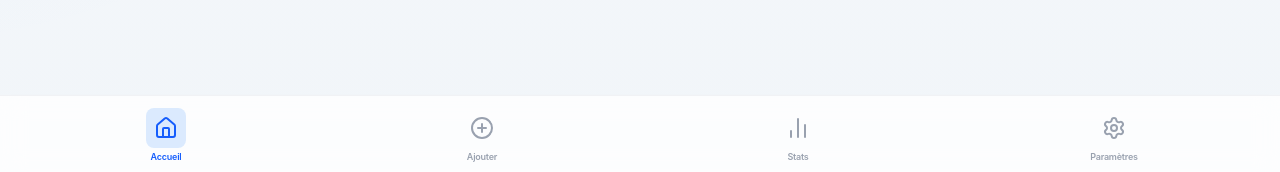
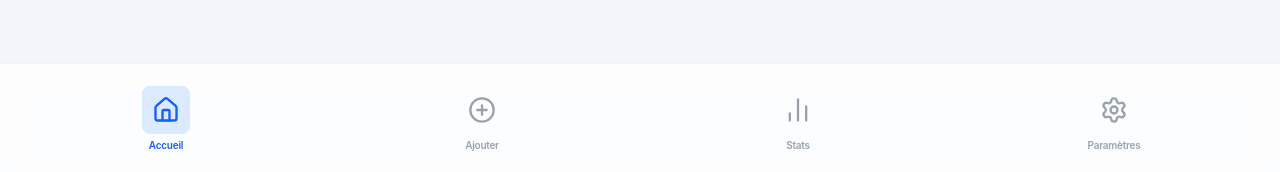
Before and after one commit to siyavash-momeni/tracker, a Next.js app: page / in a window 1280 px wide. Shown: the part 625-797 px from the top of the page. Built offline with nearby package versions, Linux system fonts and the light colour scheme; no server answers.

Commit message:
feat : amelioration suite au commentaire

```diff
--- a/app/api/habits/route.ts
+++ b/app/api/habits/route.ts
@@ -20,6 +20,7 @@ export async function GET() {
       create: {
         clerkId: userId,
         email: `user-${userId}@temp.com`,
+        dailyPushEnabled: false,
       },
     });
 
--- a/app/api/settings/route.ts
+++ b/app/api/settings/route.ts
@@ -20,6 +20,7 @@ export async function GET() {
       create: {
         clerkId: userId,
         email: `user-${userId}@temp.com`,
+        dailyPushEnabled: false,
       },
       select: {
         email: true,
--- a/app/api/webhook/route.ts
+++ b/app/api/webhook/route.ts
@@ -41,7 +41,7 @@ export async function POST(req: NextRequest) {
           await prisma.user.upsert({
             where: { clerkId: data.id },
             update: { email },
-            create: { clerkId: data.id, email },
+            create: { clerkId: data.id, email, dailyPushEnabled: false },
           });
           break;
 
--- a/app/layout.tsx
+++ b/app/layout.tsx
@@ -7,7 +7,16 @@ import Link from 'next/link';
 import { usePathname } from 'next/navigation';
 
 export default function RootLayout({ children }: { children: React.ReactNode }) {
+  return (
+    <ClerkProvider>
+      <AppShell>{children}</AppShell>
+    </ClerkProvider>
+  );
+}
+
+function AppShell({ children }: { children: React.ReactNode }) {
   const pathname = usePathname();
+
 
   const isActive = (path: string) => {
     if (path === '/' && pathname === '/') return true;
@@ -16,8 +25,7 @@ export default function RootLayout({ children }: { children: React.ReactNode })
   };
 
   return (
-    <ClerkProvider>
-      <html lang="fr">
+    <html lang="fr" suppressHydrationWarning>
       <head>
         <link rel="manifest" href="/manifest.webmanifest" />
         <meta name="theme-color" content="#2563eb" />
@@ -59,23 +67,24 @@ export default function RootLayout({ children }: { children: React.ReactNode })
             </header>
 
             {/* CONTENU PRINCIPAL (SCROLL DU BODY) */}
-            <main className="flex-1 px-3 sm:px-6 py-4 pb-24 sm:pb-28">
+            <main className="flex-1 px-3 sm:px-6 py-4 pb-32 sm:pb-36">
               {children}
             </main>
 
             {/* NAV FIXE */}
-            <nav className="fixed bottom-0 left-0 right-0 z-20 bg-white/80 backdrop-blur-md border-t border-gray-200/50 h-16 sm:h-20 flex items-center justify-around px-1 sm:px-2 shadow-lg">
-              <NavItem icon={<Home size={20} className="sm:w-6 sm:h-6" />} label="Accueil" href="/" active={isActive('/')} />
-              <NavItem icon={<PlusCircle size={20} className="sm:w-6 sm:h-6" />} label="Ajouter" href="/add_habit" active={isActive('/add_habit')} />
-              <NavItem icon={<BarChart2 size={20} className="sm:w-6 sm:h-6" />} label="Stats" href="/stats" active={isActive('/stats')} />
-              <NavItem icon={<Settings size={20} className="sm:w-6 sm:h-6" />} label="Paramètres" href="/settings" active={isActive('/settings')} />
+            <nav className="fixed bottom-0 left-0 right-0 z-20 bg-white/80 backdrop-blur-md border-t border-gray-200/50 h-24 sm:h-28 flex items-center justify-around px-1 sm:px-2 shadow-lg">
+              <NavItem icon={<Home size={22} className="sm:w-7 sm:h-7" />} label="Accueil" href="/" active={isActive('/')} />
+              <NavItem icon={<PlusCircle size={22} className="sm:w-7 sm:h-7" />} label="Ajouter" href="/add_habit" active={isActive('/add_habit')} />
+              <NavItem icon={<BarChart2 size={22} className="sm:w-7 sm:h-7" />} label="Stats" href="/stats" active={isActive('/stats')} />
+              <NavItem icon={<Settings size={22} className="sm:w-7 sm:h-7" />} label="Paramètres" href="/settings" active={isActive('/settings')} />
             </nav>
+
+
 
           </div>
 
       </body>
     </html>
-    </ClerkProvider>
   );
 }
 
@@ -88,16 +97,16 @@ function NavItem({ icon, label, href, active = false }: {
   return (
     <Link
       href={href}
-      className={`flex flex-col items-center justify-center gap-0.5 w-full py-2 px-2 sm:px-3 rounded-lg sm:rounded-xl transition-all duration-300 group ${
+      className={`flex flex-col items-center justify-center gap-1 w-full py-3.5 sm:py-4 px-2 sm:px-3 rounded-lg sm:rounded-xl transition-all duration-300 group ${
         active ? 'text-blue-600' : 'text-gray-400 hover:text-gray-600'
       }`}
     >
-      <div className={`p-1.5 sm:p-2 rounded-lg transition-all duration-300 ${
+      <div className={`p-2 sm:p-2.5 rounded-lg transition-all duration-300 ${
         active ? 'bg-blue-100 text-blue-600' : 'group-hover:bg-gray-100'
       }`}>
         {icon}
       </div>
-      <span className="text-[8px] sm:text-[9px] font-semibold tracking-tight">
+      <span className="text-[9px] sm:text-[10px] font-semibold tracking-tight">
         {label}
       </span>
     </Link>
```
Also changed, not shown: 2 other files (tests, documents, lock files or other folders). Lines whose indentation alone changed are shown as unchanged.
